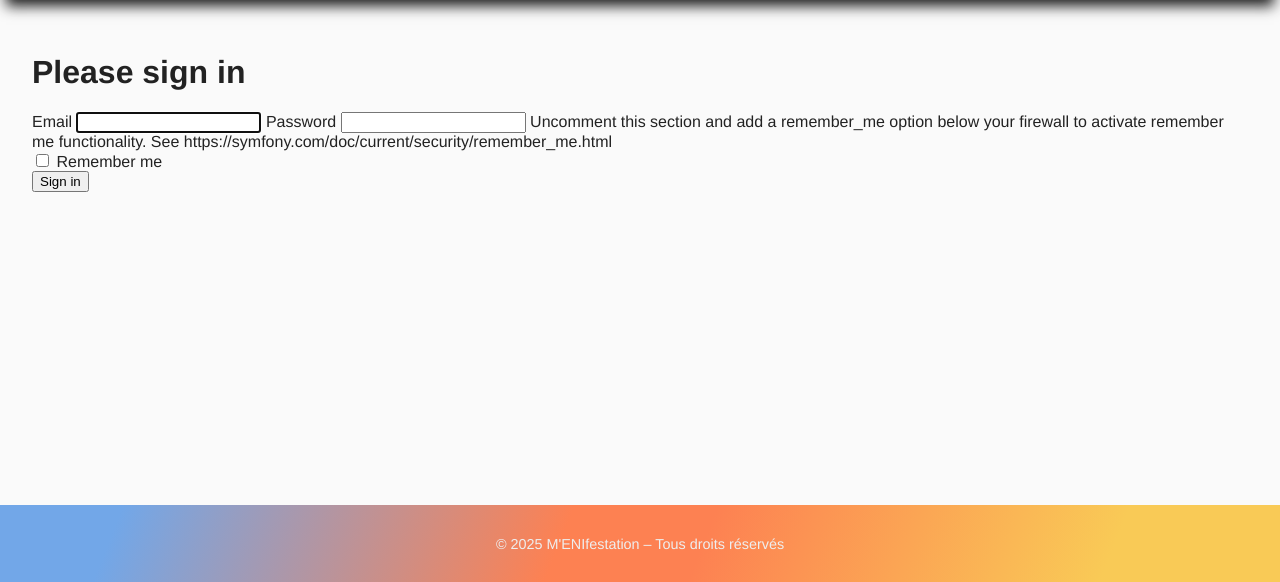
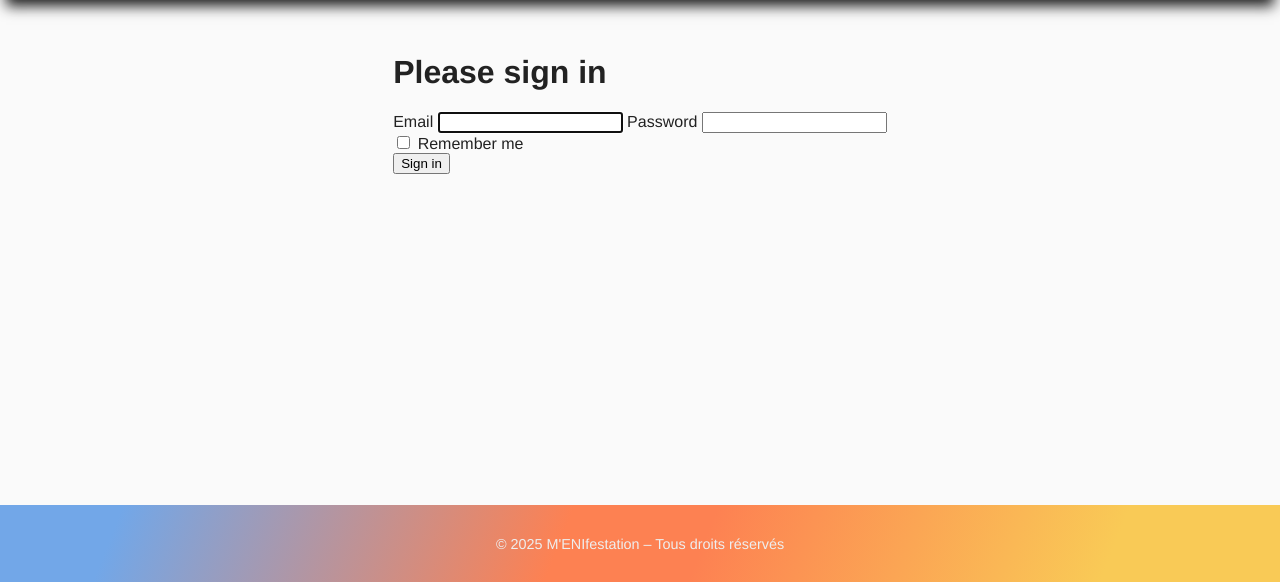
Before and after one commit to Pierrick-Rou/mENIfestation, a Symfony app: template templates/security/login.html.twig in a window 1280 px wide. Shown: the part 218-800 px from the top of the page. Run offline with Twig, Linux system fonts and the light colour scheme; the template is opened without the code that fills it, so the values that code supplies are empty; style sheets or scripts are compiled from the project's sources; some libraries are stand-ins or nearby versions.

Commit message:
correction commentaire restant

```diff
--- a/templates/security/login.html.twig
+++ b/templates/security/login.html.twig
@@ -22,8 +22,6 @@
         <input type="hidden" name="_csrf_token" data-controller="csrf-protection" value="{{ csrf_token('authenticate') }}">
 
 
-            Uncomment this section and add a remember_me option below your firewall to activate remember me functionality.
-            See https://symfony.com/doc/current/security/remember_me.html
 
             <div class="checkbox mb-3">
                 <input type="checkbox" name="_remember_me" id="_remember_me">
```
